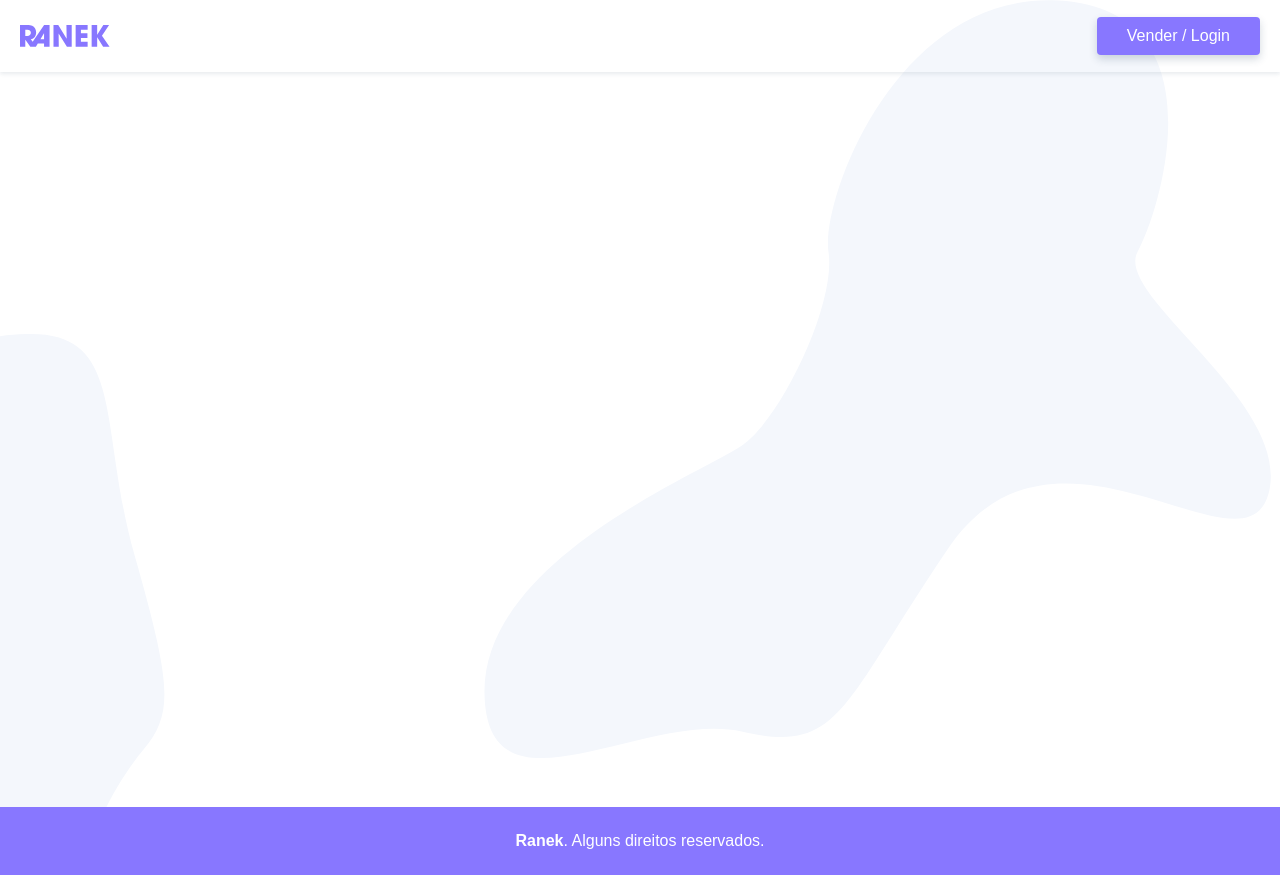
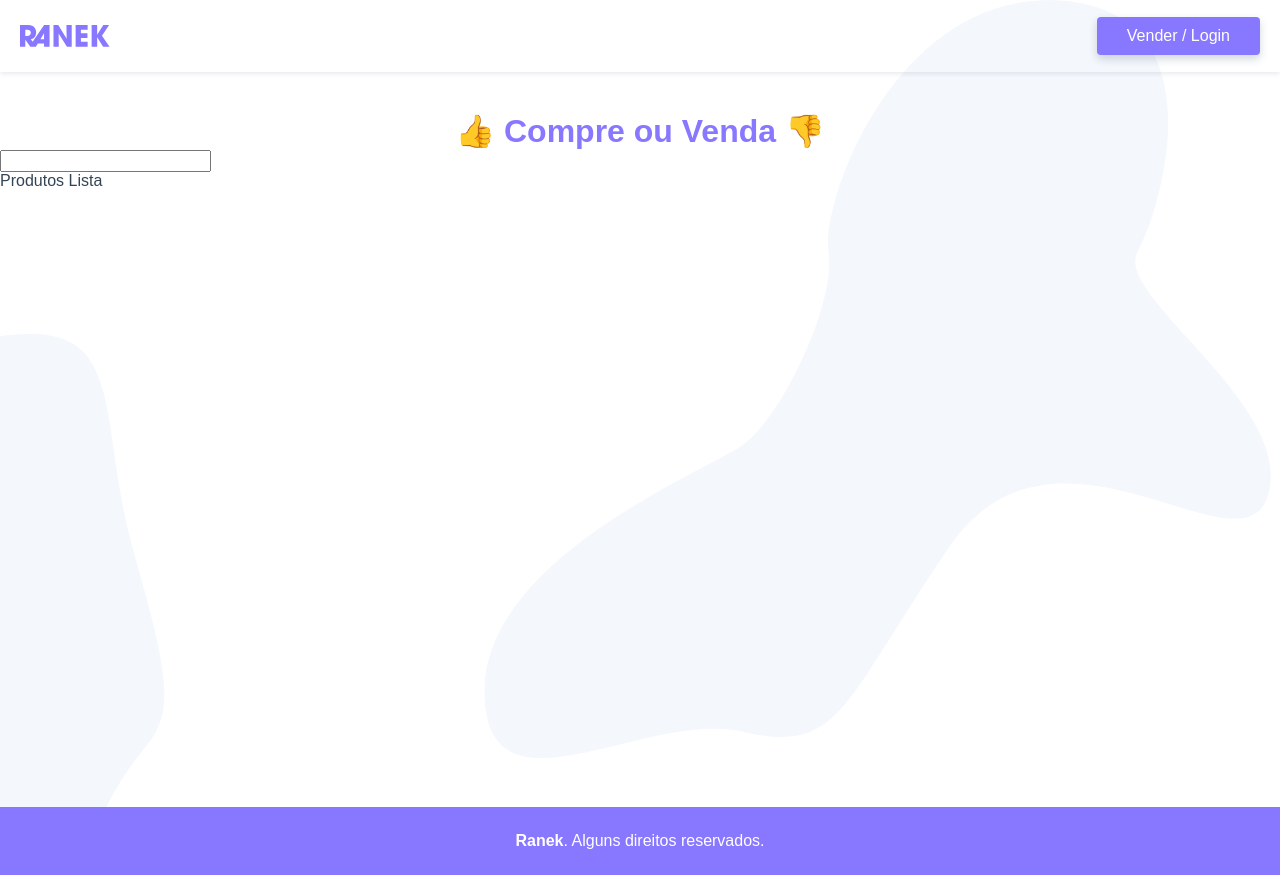
Before and after one commit to Henrique1204/Ranek, a Vue app: page / in a window 1280 px wide. Built offline with nearby package versions, Linux system fonts and the light colour scheme.

Commit message:
Organizar estrutura da home

```diff
--- /dev/null
+++ b/src/components/ProdutosBuscar.vue
@@ -0,0 +1,12 @@
+<template>
+    <input type="text">
+</template>
+
+<script>
+    export default {
+        name: 'ProdutosBuscar'
+    };
+</script>
+
+<style>
+</style>
--- /dev/null
+++ b/src/components/ProdutosLista.vue
@@ -0,0 +1,12 @@
+<template>
+  <p>Produtos Lista</p>
+</template>
+
+<script>
+    export default {
+        name: 'ProdutosLista'
+    };
+</script>
+
+<style>
+</style>
--- a/src/views/Home.vue
+++ b/src/views/Home.vue
@@ -1,14 +1,31 @@
 <template>
-  <div>
-  </div>
+  <section>
+    <h1>👍 Compre ou Venda 👎</h1>
+
+    <ProdutosBuscar />
+    <ProdutosLista />
+  </section>
 </template>
 
 <script>
+  import ProdutosBuscar from '@/components/ProdutosBuscar.vue';
+  import ProdutosLista from '@/components/ProdutosLista.vue';
+
   export default {
     name: 'Home',
-    components: {}
+    components: {
+      ProdutosBuscar,
+      ProdutosLista
+    }
   };
 </script>
 
-<style>
+<style scoped>
+  h1 {
+    margin-top: 40px;
+    font-size: 2rem;
+    font-weight: bold;
+    text-align: center;
+    color: #87F;
+  }
 </style>
```
